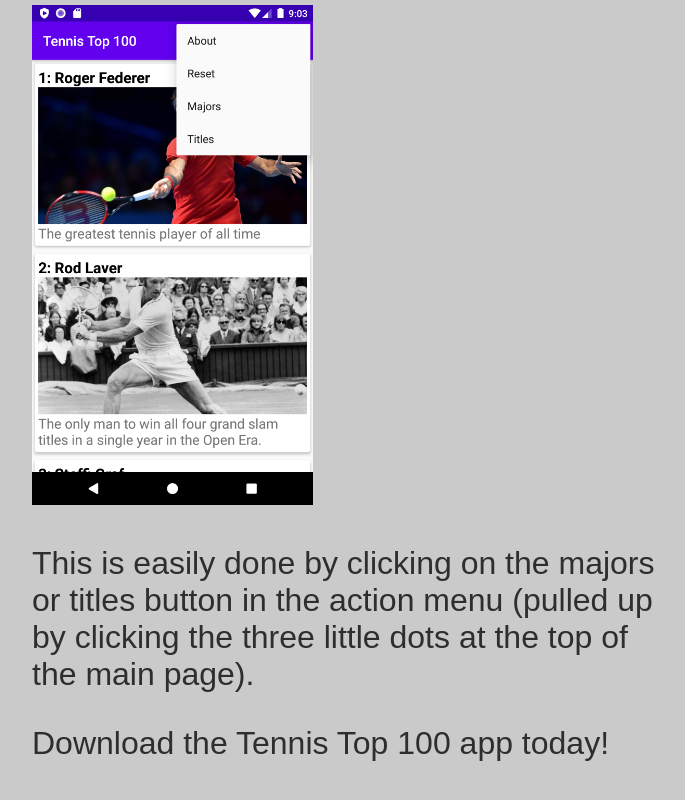
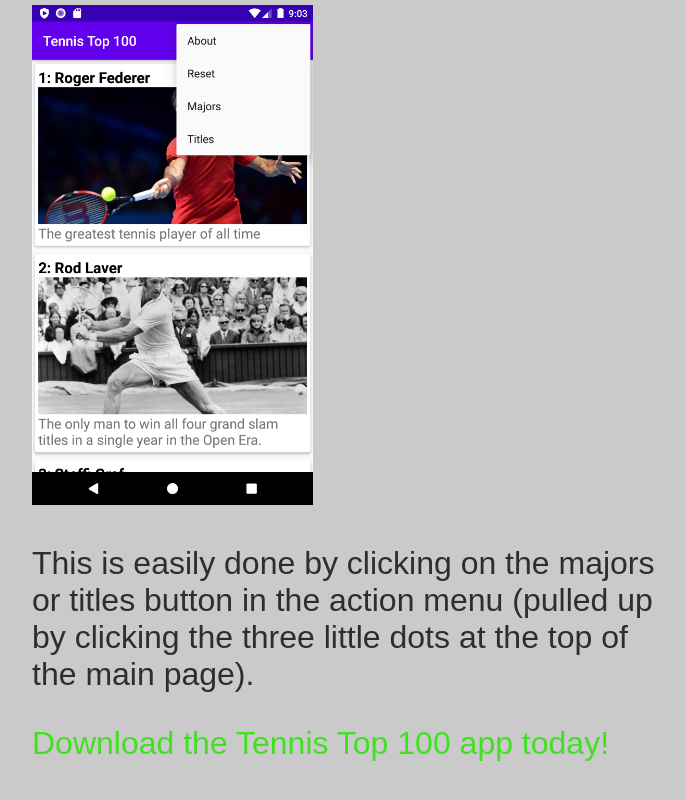
Before and after one commit to caulpearson/caulpearson.github.io, a plain HTML site: page tennistop100-web-ad.html in a window 1280 px wide. Shown: the part 3933-4733 px from the top of the page, without its empty margins (288-973 px from the left). Drawn offline with Linux system fonts and the light colour scheme.

Commit message:
End text

```diff
--- a/tennistop100-web-ad.html
+++ b/tennistop100-web-ad.html
@@ -49,6 +49,9 @@
         max-width: 300px;
         max-height: 500px;
       }
+      .end {
+        color: rgb(66, 224, 35);
+      }
     </style>
   </head>
   <body>
@@ -96,7 +99,7 @@
           action menu (pulled up by clicking the three little dots at the top of
           the main page).
         </p>
-        <p>
+        <p class="end">
           Download the Tennis Top 100 app today!
         </p>
       </div>
```
